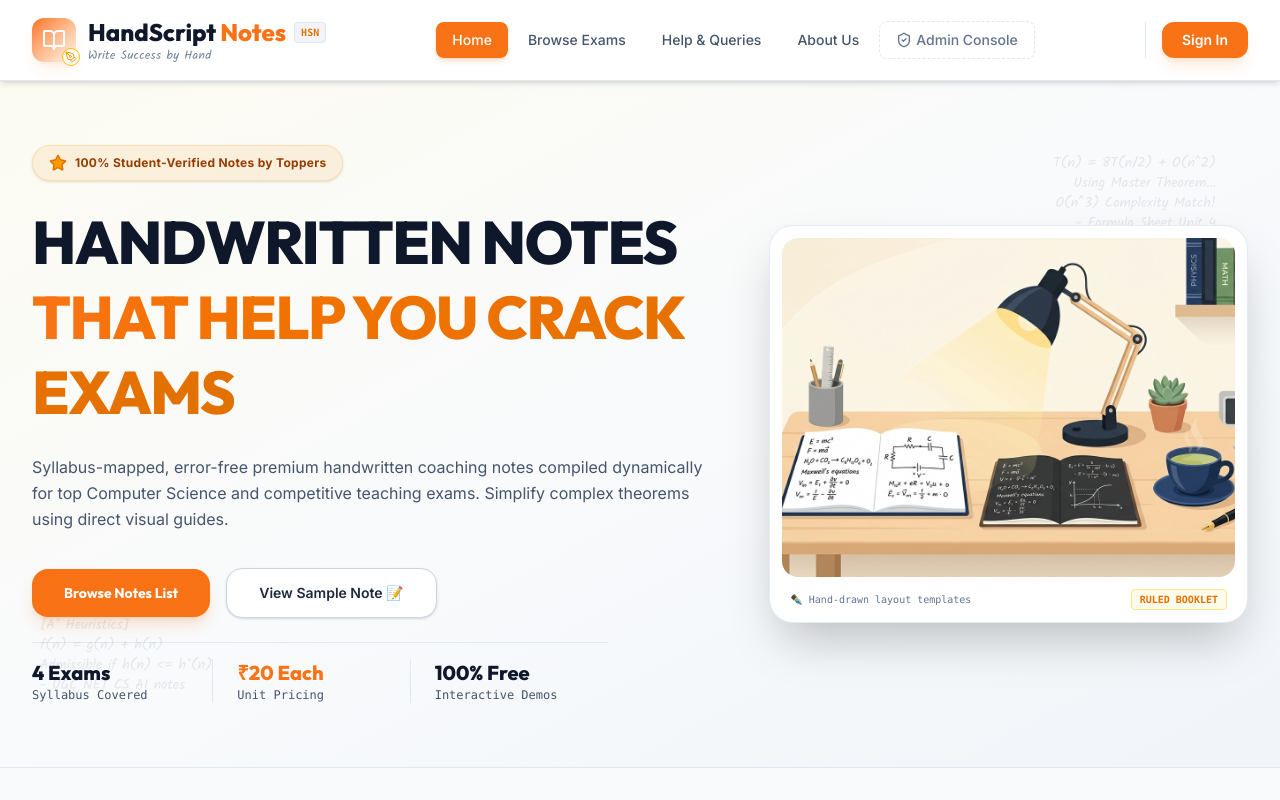
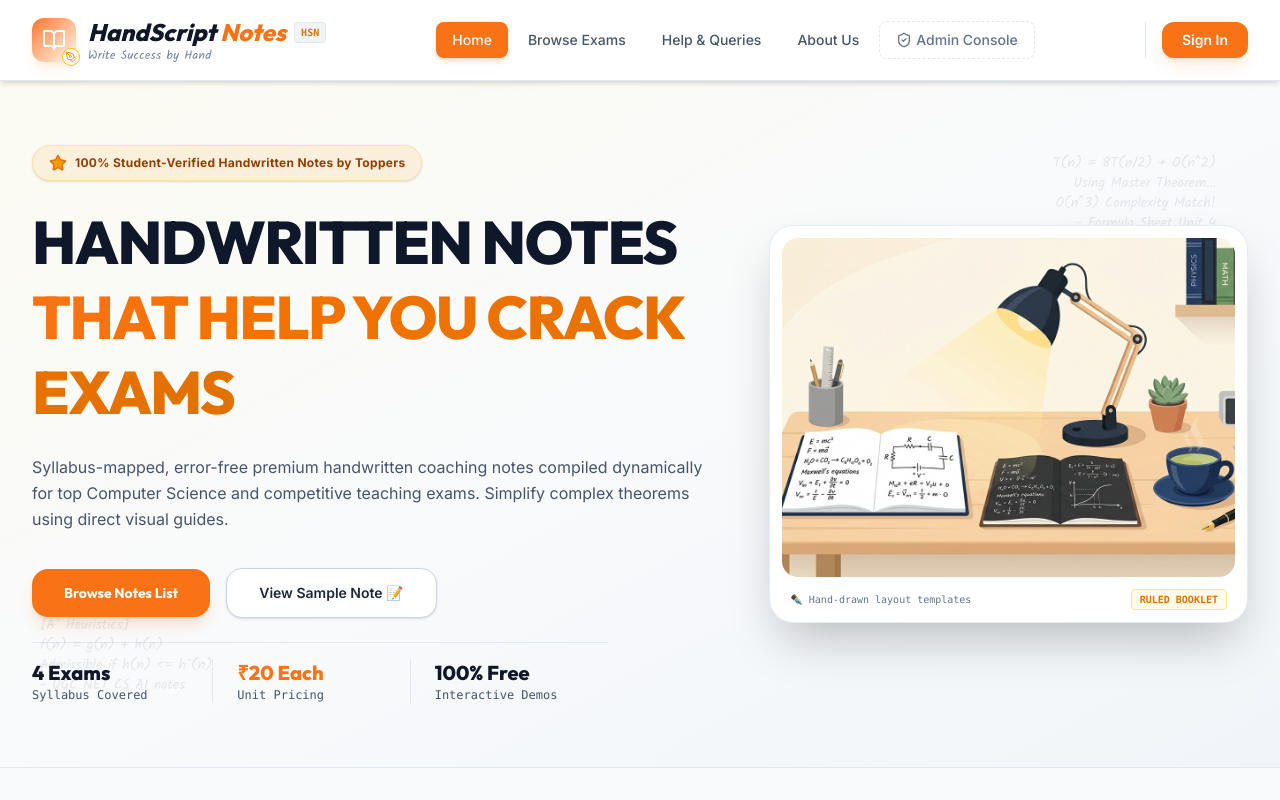
Before and after one commit to handscriptnotesak47/HandScriptNotes, a React (Vite) app: page / in a window 1280 px wide. Shown: the top 800 px of the page. Built offline with nearby package versions, Linux system fonts and the light colour scheme.

Commit message:
style: update branding typography and text
Apply italic styling to the HandScript brand name and clarify the verified notes description for better visual consistency.

```diff
--- a/src/App.tsx
+++ b/src/App.tsx
@@ -494,7 +494,7 @@ export default function App() {
                   <div className="inline-flex items-center space-x-2 bg-amber-500/10 px-4 py-2 rounded-full border border-amber-500/20 shadow-sm">
                     <Star className="h-4.5 w-4.5 text-amber-600 fill-amber-500 animate-spin-slow" />
                     <span className="text-xs font-bold text-amber-800 tracking-wide font-sans">
-                      100% Student-Verified Notes by Toppers
+                      100% Student-Verified Handwritten Notes by Toppers
                     </span>
                   </div>
 
@@ -1272,7 +1272,7 @@ export default function App() {
           <div className="space-y-3.5 col-span-1 md:col-span-2">
             <div className="flex items-center space-x-2.5">
               <BookOpen className="h-5 w-5 text-brand-orange" />
-              <span className="font-display font-extrabold text-white text-base tracking-wide uppercase">
+              <span className="font-display font-extrabold text-white text-base tracking-wide uppercase italic">
                 HandScript Notes
               </span>
             </div>
--- a/src/components/Navbar.tsx
+++ b/src/components/Navbar.tsx
@@ -46,10 +46,10 @@ export default function Navbar({ activeTab, setActiveTab, user, onLogout, onOpen
 
             <div className="flex flex-col">
               <div className="flex items-center">
-                <span className="font-display font-extrabold text-2xl tracking-normal text-slate-900">
+                <span className="font-display font-extrabold text-2xl tracking-normal text-slate-900 italic">
                   HandScript
                 </span>
-                <span className="font-display font-extrabold text-2xl tracking-normal text-brand-orange ml-1">
+                <span className="font-display font-extrabold text-2xl tracking-normal text-brand-orange ml-1 italic">
                   Notes
                 </span>
                 <span className="ml-2 font-mono text-[10px] bg-slate-100 text-amber-600 px-1.5 py-0.5 rounded border border-slate-200 font-bold hidden sm:inline">
```
